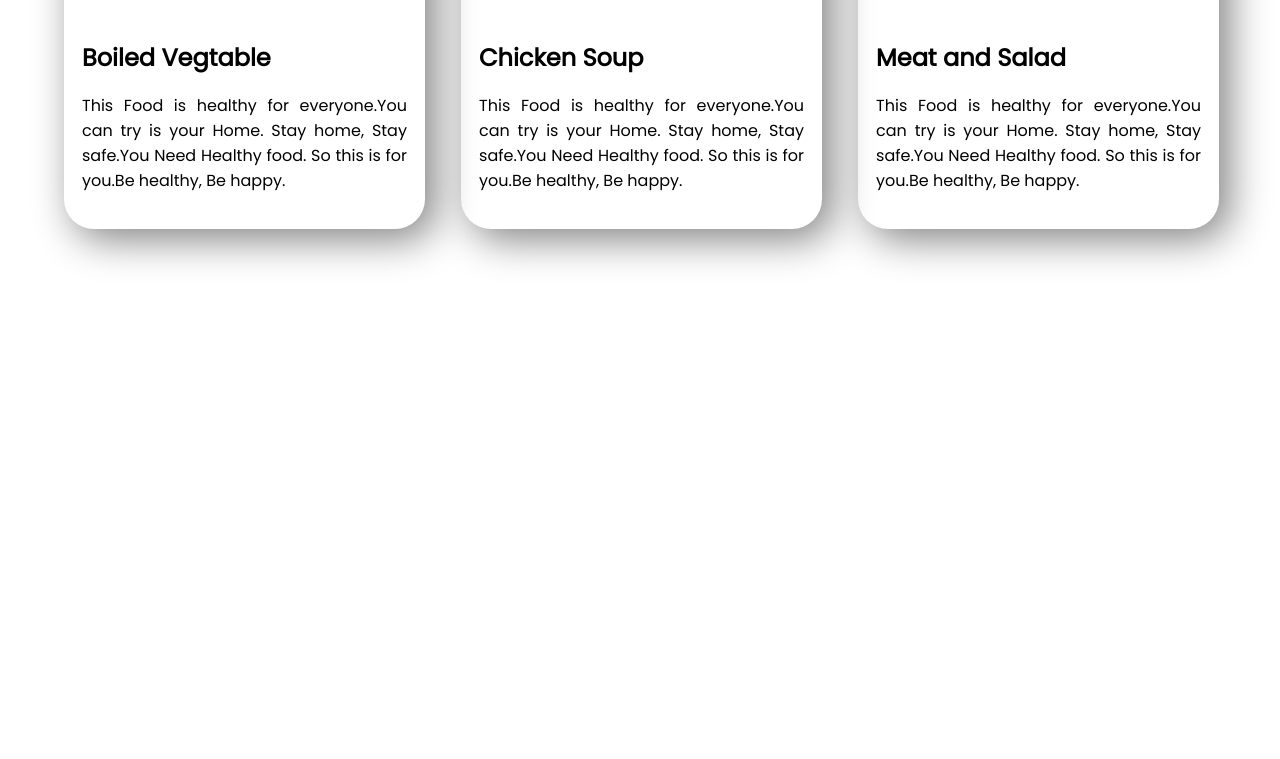
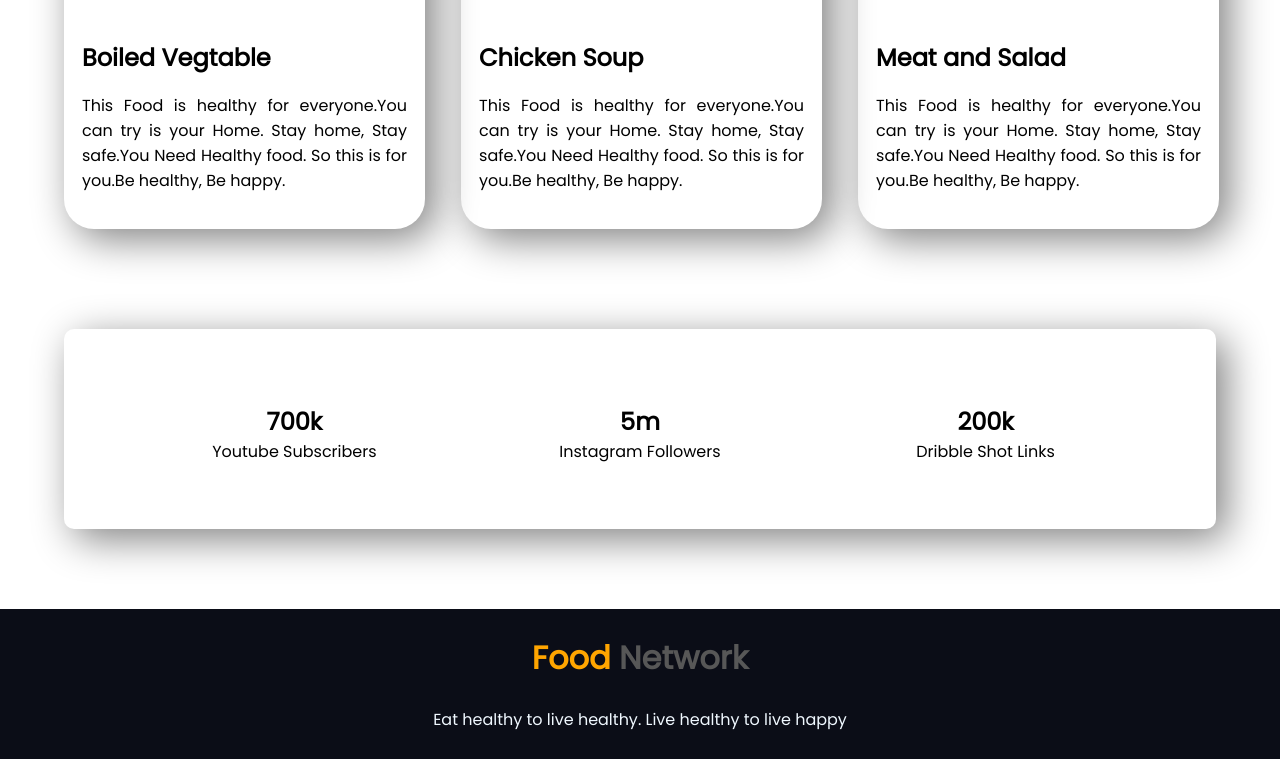
Before and after one commit to asibhub/Food-network, a plain HTML site: page index.html in a window 1280 px wide. Shown: the part 1791-2550 px from the top of the page. Before the commit the page ends 2120 px from the top, so only its background shows below. Drawn offline with Linux system fonts and the light colour scheme.

Commit message:
first commit

```diff
--- a/index.html
+++ b/index.html
@@ -79,6 +79,27 @@
 
     </section>
 
+    <section class="socal">
+
+        <div class="socal-type"><br><br><br>
+            <h1>700k</h1>
+        <p>Youtube Subscribers</p>
+        </div>
+        <div class="socal-type"><br><br><br>
+            <h1>5m</h1>
+            <p>Instagram Followers</p>
+        </div>
+        <div class="socal-type"><br><br><br>
+            <h1>200k</h1>
+            <p>Dribble Shot Links</p>
+        </div>
+
+    </section>
+    <footer class="foot"><br>
+        <h1><span style="color: orange;">Food</span> <span style="color: #575757;"> Network</span> </h1><br>
+        <p style="color: aliceblue;">Eat healthy to live healthy. Live healthy to live happy</p>
+    </footer>
+
 
 </body>
 </html>
--- a/style.css
+++ b/style.css
@@ -101,3 +101,24 @@
     margin: 18px 18px;
     text-align: justify;
 }
+.socal{
+    height: 200px;
+    width: 90%;
+    margin: 0px auto;
+    box-shadow: 10px 10px 40px gray;
+    margin-bottom: 30px;
+    border-radius: 10px;
+    display: flex;
+    margin-bottom: 80px;
+}
+.socal-type{
+    width: 20%;
+    margin-left: 10%;
+    text-align: center;
+}
+.foot{
+    height: 150px;
+    width: 100%;
+    background-color: #0B0D17;
+    text-align: center;
+}
```
